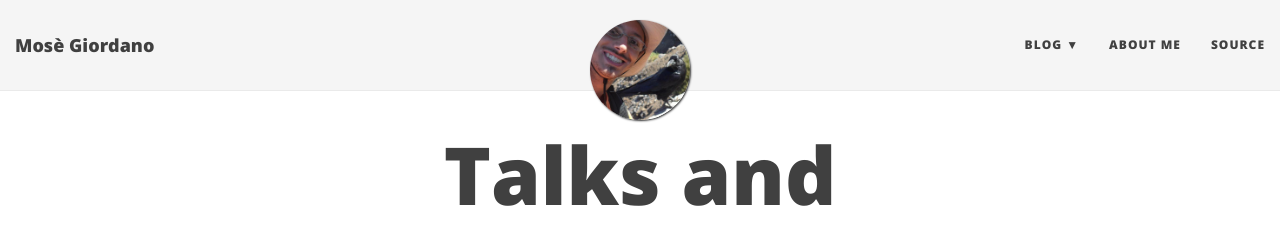
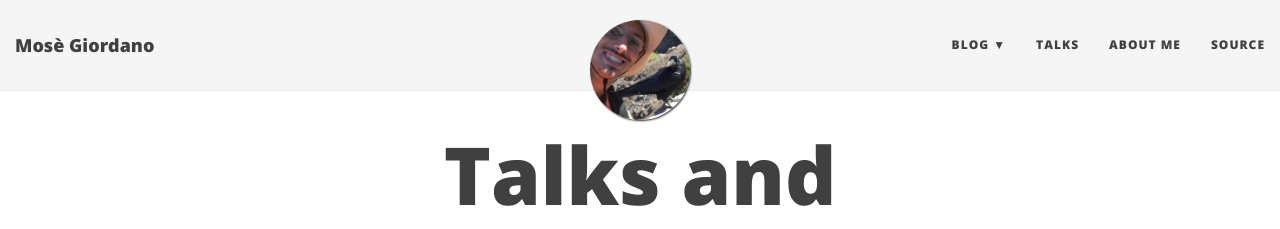
Before and after one commit to giordano/giordano.github.io, a Jekyll site: the page built from talks/index.md, in a window 1280 px wide. Shown: the top 229 px of the page. Built offline with Jekyll 4.4.1, drawn with Linux system fonts in a browser that asks for light colours; nearby versions of some CDN libraries.

Commit message:
Add link to talks to navbar

```diff
--- a/_config.yml
+++ b/_config.yml
@@ -26,6 +26,7 @@ navbar-links:
   Blog:
     - { Home: 'blog/' }
     - { Tags: 'blog/tags/' }
+  Talks: "talks"
   About Me: "aboutme"
   Source: "https://github.com/giordano/giordano.github.io/"
 
```
